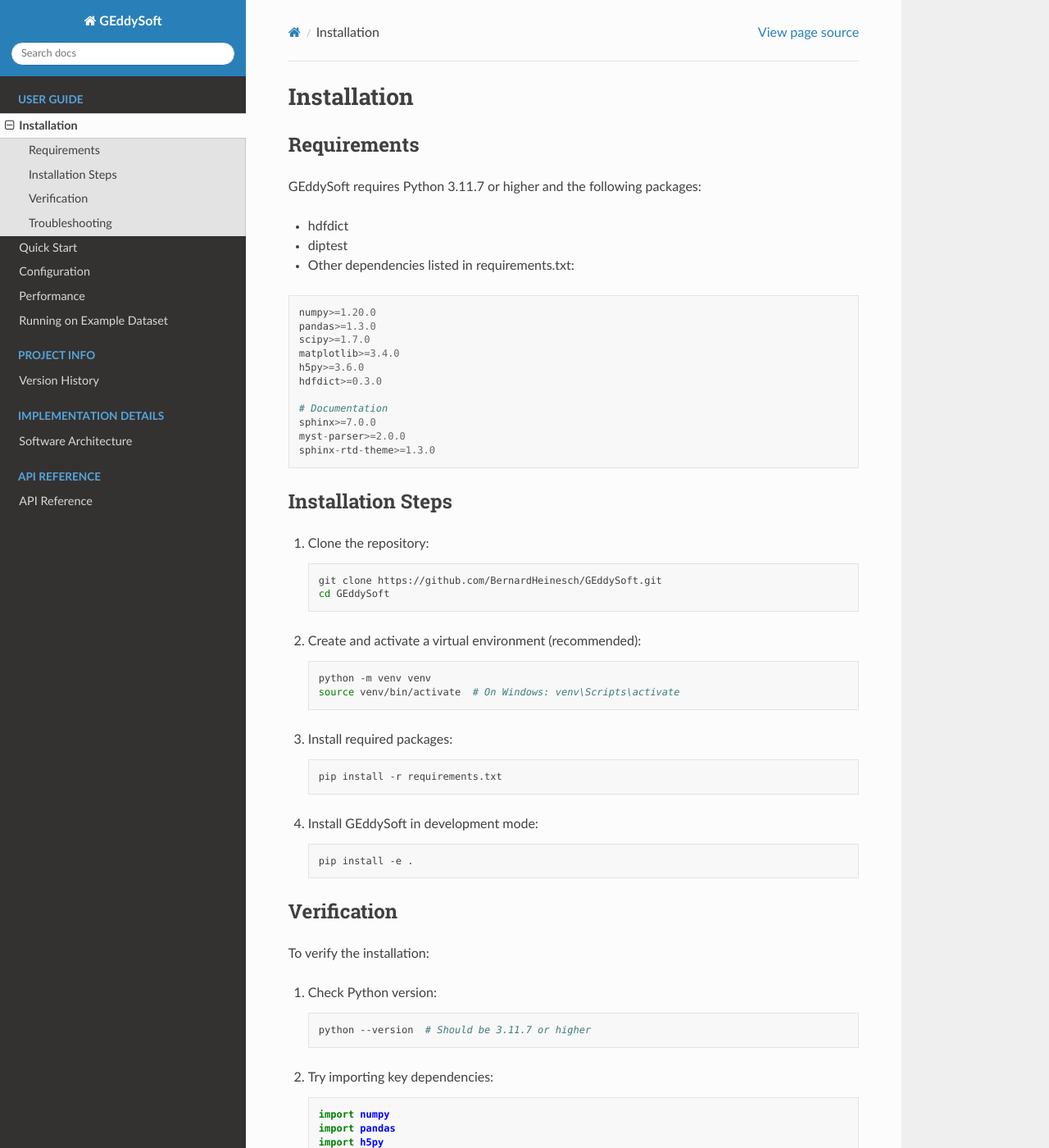
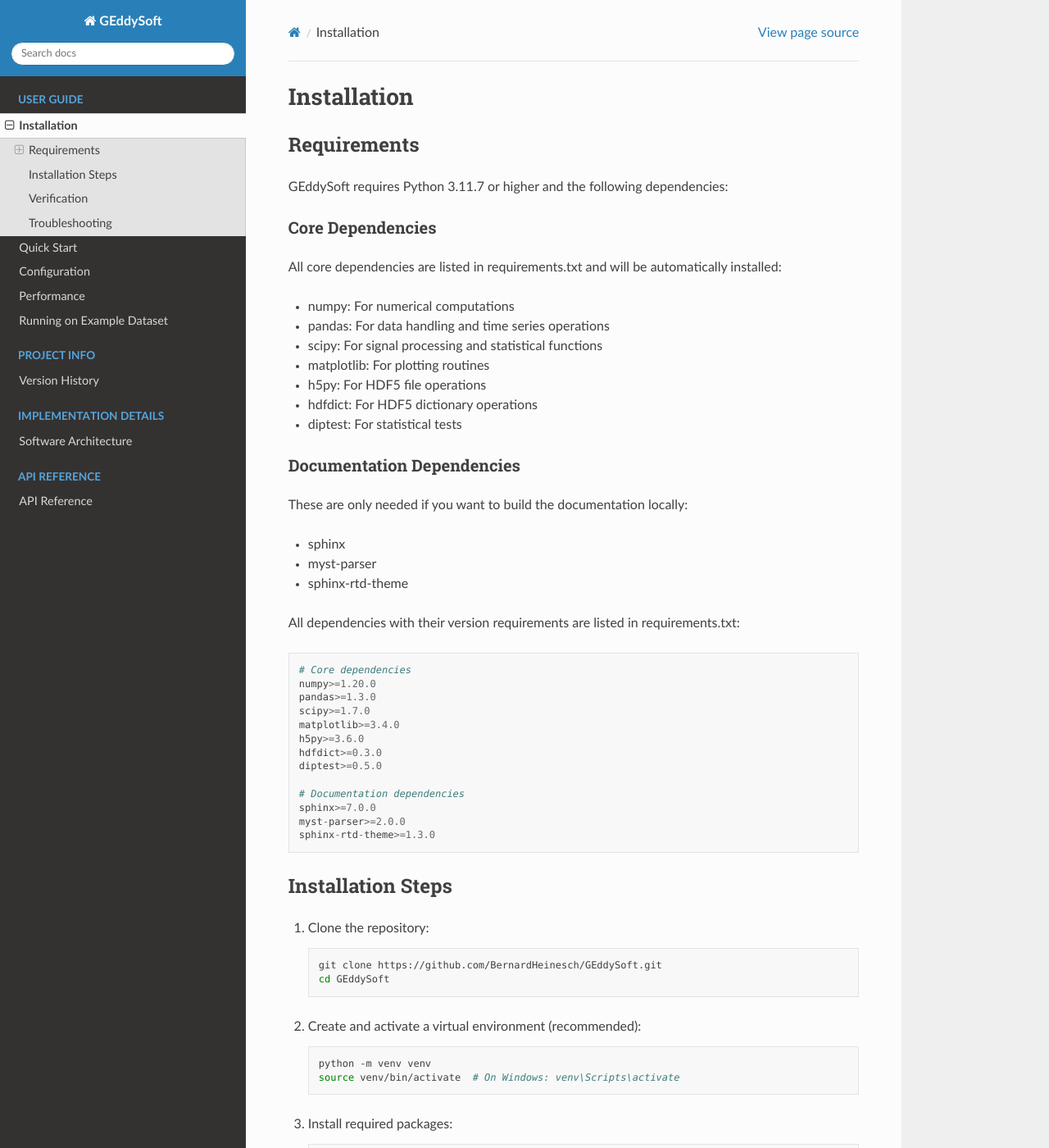
Before and after one commit to BernardHeinesch/GEddySoft, a Sphinx documentation site: the page built from docs/source/user_guide/installation.md, in a window 1280 px wide and 1400 px high. Shown: the whole window at 82% size. Built offline with Sphinx 7.4.7 and the Read the Docs theme 3.1.0, drawn with Linux system fonts in a browser that asks for light colours; pages that are not in the unit, such as notebooks, are missing from menus; some of the changed text lies outside the part shown.

Commit message:
Update documentation: improve welcome page content and rebuild docs

````diff
--- a/docs/source/conf.py
+++ b/docs/source/conf.py
@@ -7,7 +7,7 @@
 # -- Project information -----------------------------------------------------
 
 project = 'GEddySoft'
-copyright = '2024, Bernard Heinesch'
+copyright = '2025, Bernard Heinesch'
 author = 'Bernard Heinesch'
 release = '4.0.0'
 
--- a/docs/source/user_guide/installation.md
+++ b/docs/source/user_guide/installation.md
@@ -2,10 +2,25 @@
 
 ## Requirements
 
-GEddySoft requires Python 3.11.7 or higher and the following packages:
-- hdfdict
-- diptest
-- Other dependencies listed in requirements.txt:
+GEddySoft requires Python 3.11.7 or higher and the following dependencies:
+
+### Core Dependencies
+All core dependencies are listed in requirements.txt and will be automatically installed:
+- numpy: For numerical computations
+- pandas: For data handling and time series operations
+- scipy: For signal processing and statistical functions
+- matplotlib: For plotting routines
+- h5py: For HDF5 file operations
+- hdfdict: For HDF5 dictionary operations
+- diptest: For statistical tests
+
+### Documentation Dependencies
+These are only needed if you want to build the documentation locally:
+- sphinx
+- myst-parser
+- sphinx-rtd-theme
+
+All dependencies with their version requirements are listed in requirements.txt:
 
 ```{include} ../../../requirements.txt
 :code: text
--- a/requirements.txt
+++ b/requirements.txt
@@ -1,11 +1,13 @@
+# Core dependencies
 numpy>=1.20.0
 pandas>=1.3.0
 scipy>=1.7.0
 matplotlib>=3.4.0
 h5py>=3.6.0
 hdfdict>=0.3.0
+diptest>=0.5.0
 
-# Documentation
+# Documentation dependencies
 sphinx>=7.0.0
 myst-parser>=2.0.0
 sphinx-rtd-theme>=1.3.0
````
Also changed, not shown: README.md (+5 -3 lines), docs/source/index.md (+10 -7 lines), docs/source/theory/software_architecture.md (+0 -7 lines), docs/source/user_guide/quickstart.md (+2 -2 lines).
